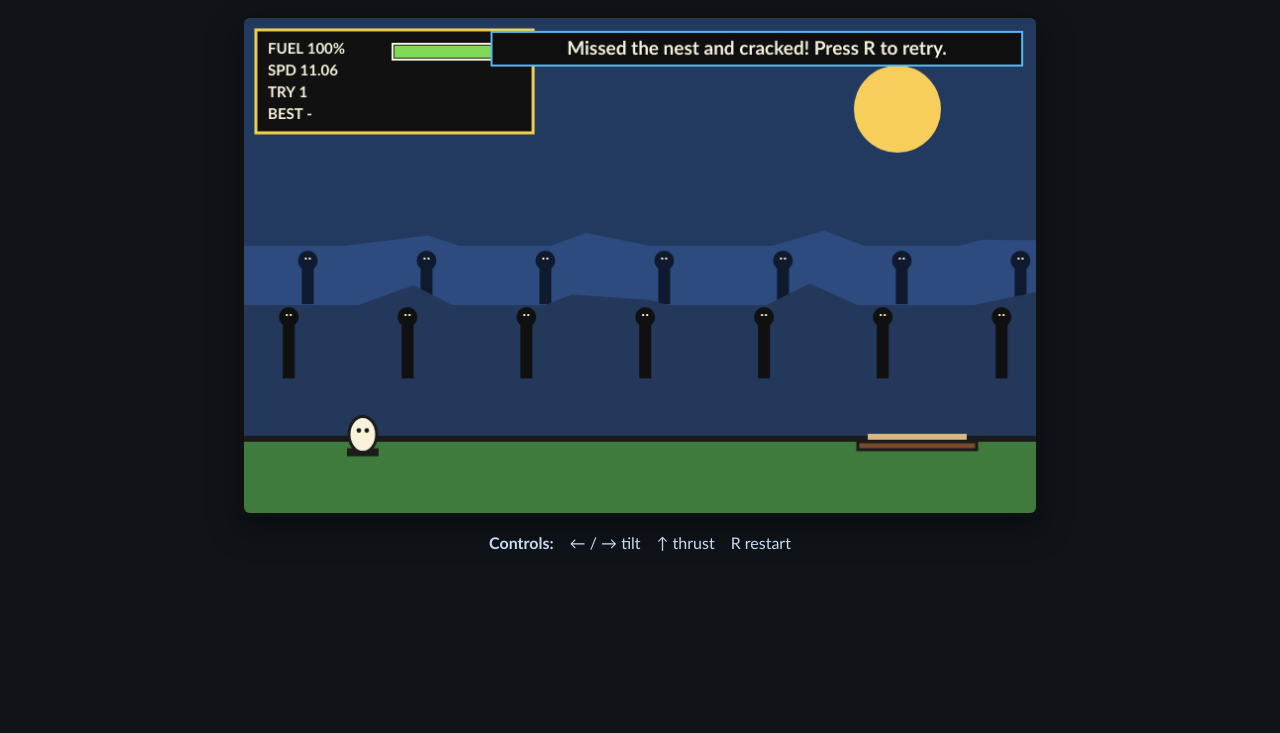
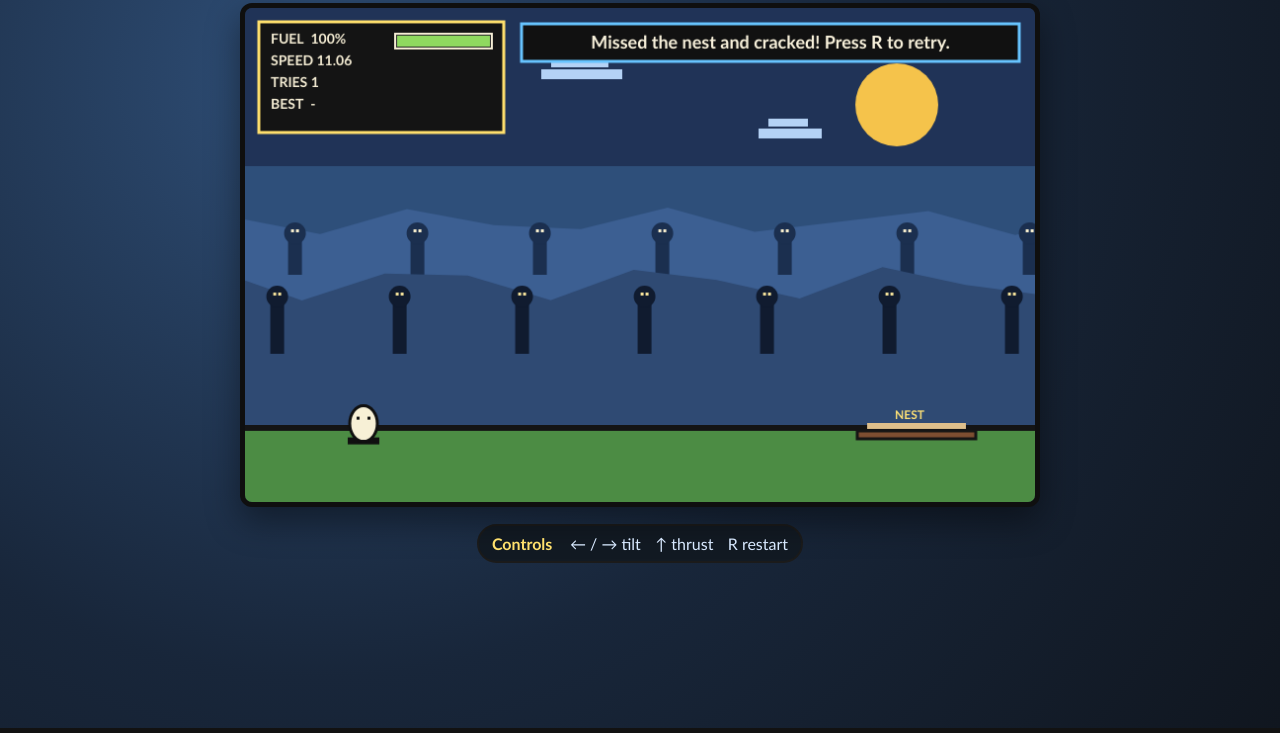
Before and after one commit to shawnmacewen/egg-lander, a plain HTML site: page index.html in a window 1280 px wide. Shown: the part 91-824 px from the top of the page. Drawn offline with Linux system fonts and the light colour scheme.

Commit message:
style: apply patapon-inspired visual + HUD readability pass

```diff
--- a/game.js
+++ b/game.js
@@ -56,7 +56,7 @@ function resetRun() {
 function crash(msg) {
   state.running = false;
   state.attempts += 1;
-  state.message = msg + ' Press R to retry.';
+  state.message = `${msg} Press R to retry.`;
 }
 
 function win() {
@@ -112,37 +112,66 @@ function update() {
   }
 }
 
-function drawParallaxLayer(yBase, height, color, speedFactor, bump) {
-  const offset = -((lander.x * speedFactor) % (W + 160));
-  ctx.fillStyle = color;
+function drawParallaxLayer(config) {
+  const {
+    yBase, fill, speedFactor, bump, step,
+  } = config;
+
+  const offset = -((lander.x * speedFactor) % (W + step * 2));
+  ctx.fillStyle = fill;
   ctx.beginPath();
   ctx.moveTo(0, H);
-  for (let x = -200; x <= W + 220; x += 80) {
+
+  for (let x = -step * 2; x <= W + step * 2; x += step) {
     const localX = x + offset;
-    const peak = yBase + Math.sin((x + offset) * 0.03) * bump;
-    ctx.lineTo(localX, peak);
+    const wave = Math.sin((x + offset) * 0.026) * bump;
+    ctx.lineTo(localX, yBase + wave);
   }
+
   ctx.lineTo(W, H);
   ctx.closePath();
   ctx.fill();
-
-  ctx.fillRect(0, yBase, W, height);
 }
 
-function drawTotems(speedFactor, color, y, height) {
-  const offset = -((lander.x * speedFactor) % 120);
-  ctx.fillStyle = color;
-  for (let x = -40; x < W + 80; x += 120) {
+function drawTotems(speedFactor, color, y, height, eyeColor = '#f8efcf') {
+  const spacing = 124;
+  const offset = -((lander.x * speedFactor) % spacing);
+
+  for (let x = -60; x < W + spacing; x += spacing) {
     const tx = x + offset;
-    ctx.fillRect(tx, y, 12, height);
+    ctx.fillStyle = color;
+    ctx.fillRect(tx, y, 14, height);
+
     ctx.beginPath();
-    ctx.arc(tx + 6, y, 10, 0, Math.PI * 2);
+    ctx.arc(tx + 7, y, 11, 0, Math.PI * 2);
     ctx.fill();
-    ctx.fillStyle = '#f7f0ca';
-    ctx.fillRect(tx + 3, y - 3, 2, 2);
-    ctx.fillRect(tx + 7, y - 3, 2, 2);
-    ctx.fillStyle = color;
+
+    ctx.fillStyle = eyeColor;
+    ctx.fillRect(tx + 3, y - 4, 3, 3);
+    ctx.fillRect(tx + 8, y - 4, 3, 3);
   }
+}
+
+function drawSkyDecor() {
+  ctx.fillStyle = '#203357';
+  ctx.fillRect(0, 0, W, 160);
+
+  ctx.fillStyle = '#f5c34b';
+  ctx.beginPath();
+  ctx.arc(660, 98, 42, 0, Math.PI * 2);
+  ctx.fill();
+
+  const clouds = [
+    { x: 120, y: 88, w: 70 },
+    { x: 300, y: 62, w: 82 },
+    { x: 520, y: 122, w: 64 },
+  ];
+
+  ctx.fillStyle = '#b4d2f5';
+  clouds.forEach((c) => {
+    ctx.fillRect(c.x, c.y, c.w, 10);
+    ctx.fillRect(c.x + 10, c.y - 10, c.w - 24, 8);
+  });
 }
 
 function drawEgg(x, y, angle, thrusting) {
@@ -150,38 +179,34 @@ function drawEgg(x, y, angle, thrusting) {
   ctx.translate(x, y);
   ctx.rotate(angle);
 
-  ctx.fillStyle = '#1b1b1b';
-  ctx.fillRect(-16, 14, 32, 8);
+  ctx.fillStyle = '#101010';
+  ctx.fillRect(-16, 14, 32, 7);
 
   ctx.beginPath();
   ctx.ellipse(0, 0, 14, 18, 0, 0, Math.PI * 2);
-  ctx.fillStyle = '#f9f3dc';
+  ctx.fillStyle = '#f7f0d6';
   ctx.fill();
   ctx.lineWidth = 3;
-  ctx.strokeStyle = '#1b1b1b';
+  ctx.strokeStyle = '#101010';
   ctx.stroke();
 
-  ctx.fillStyle = '#1b1b1b';
-  ctx.beginPath();
-  ctx.arc(-4, -4, 2.3, 0, Math.PI * 2);
-  ctx.fill();
-  ctx.beginPath();
-  ctx.arc(4, -4, 2.3, 0, Math.PI * 2);
-  ctx.fill();
+  ctx.fillStyle = '#101010';
+  ctx.fillRect(-7, -7, 3, 3);
+  ctx.fillRect(4, -7, 3, 3);
 
   if (thrusting) {
-    ctx.fillStyle = '#ff8f2f';
+    ctx.fillStyle = '#ff8730';
     ctx.beginPath();
     ctx.moveTo(-7, 22);
-    ctx.lineTo(0, 31 + Math.random() * 9);
+    ctx.lineTo(0, 31 + Math.random() * 8);
     ctx.lineTo(7, 22);
     ctx.closePath();
     ctx.fill();
 
-    ctx.fillStyle = '#ffe066';
+    ctx.fillStyle = '#ffe06e';
     ctx.beginPath();
     ctx.moveTo(-4, 22);
-    ctx.lineTo(0, 28 + Math.random() * 5);
+    ctx.lineTo(0, 28 + Math.random() * 4);
     ctx.lineTo(4, 22);
     ctx.closePath();
     ctx.fill();
@@ -192,72 +217,88 @@ function drawEgg(x, y, angle, thrusting) {
 
 function drawHud() {
   const speed = Math.hypot(lander.vx, lander.vy);
+  const best = state.bestLandingSpeed == null ? '-' : state.bestLandingSpeed.toFixed(2);
 
-  ctx.fillStyle = '#111';
-  ctx.fillRect(12, 12, 280, 104);
-  ctx.strokeStyle = '#f3d24f';
+  ctx.fillStyle = '#141414';
+  ctx.fillRect(14, 14, 248, 112);
+  ctx.strokeStyle = '#ffe06d';
   ctx.lineWidth = 3;
-  ctx.strokeRect(12, 12, 280, 104);
+  ctx.strokeRect(14, 14, 248, 112);
 
-  ctx.font = 'bold 15px Trebuchet MS, sans-serif';
-  ctx.fillStyle = '#f8f4dd';
-  ctx.fillText(`FUEL ${lander.fuel.toFixed(0)}%`, 24, 36);
-  ctx.fillText(`SPD ${speed.toFixed(2)}`, 24, 58);
-  ctx.fillText(`TRY ${state.attempts}`, 24, 80);
-  const best = state.bestLandingSpeed == null ? '-' : state.bestLandingSpeed.toFixed(2);
-  ctx.fillText(`BEST ${best}`, 24, 102);
+  ctx.fillStyle = '#f5edd4';
+  ctx.font = 'bold 14px Trebuchet MS, sans-serif';
+  ctx.fillText(`FUEL  ${lander.fuel.toFixed(0)}%`, 26, 36);
+  ctx.fillText(`SPEED ${speed.toFixed(2)}`, 26, 58);
+  ctx.fillText(`TRIES ${state.attempts}`, 26, 80);
+  ctx.fillText(`BEST  ${best}`, 26, 102);
 
-  const barX = 150;
+  const barX = 152;
   const barY = 26;
-  const barW = 126;
-  ctx.fillStyle = '#282828';
-  ctx.fillRect(barX, barY, barW, 16);
-  ctx.fillStyle = lander.fuel > 35 ? '#80d957' : '#ff9251';
-  ctx.fillRect(barX + 2, barY + 2, (barW - 4) * (lander.fuel / 100), 12);
-  ctx.strokeStyle = '#f8f4dd';
+  const barW = 98;
+  ctx.fillStyle = '#292929';
+  ctx.fillRect(barX, barY, barW, 15);
+  ctx.fillStyle = lander.fuel > 35 ? '#8fd95f' : '#ff9259';
+  ctx.fillRect(barX + 2, barY + 2, (barW - 4) * (lander.fuel / 100), 11);
+  ctx.strokeStyle = '#f5edd4';
   ctx.lineWidth = 2;
-  ctx.strokeRect(barX, barY, barW, 16);
+  ctx.strokeRect(barX, barY, barW, 15);
 
+  ctx.fillStyle = '#111111';
+  ctx.fillRect(280, 16, W - 296, 38);
+  ctx.strokeStyle = '#67c4ff';
+  ctx.lineWidth = 3;
+  ctx.strokeRect(280, 16, W - 296, 38);
+
+  ctx.font = 'bold 18px Trebuchet MS, sans-serif';
+  ctx.fillStyle = '#f9f2dc';
   ctx.textAlign = 'center';
-  ctx.fillStyle = '#0f0f0f';
-  ctx.fillRect(250, 14, 536, 34);
-  ctx.strokeStyle = '#56b8f5';
-  ctx.strokeRect(250, 14, 536, 34);
-  ctx.fillStyle = '#f5f0dc';
-  ctx.font = 'bold 19px Trebuchet MS, sans-serif';
-  ctx.fillText(state.message, W / 2 + 118, 37);
+  ctx.fillText(state.message, 280 + (W - 296) / 2, 41);
   ctx.textAlign = 'start';
 }
 
 function drawScene() {
   ctx.clearRect(0, 0, W, H);
 
-  ctx.fillStyle = '#223a5f';
+  ctx.fillStyle = '#2e4f7a';
   ctx.fillRect(0, 0, W, H);
 
-  ctx.fillStyle = '#f7ce5c';
-  ctx.beginPath();
-  ctx.arc(660, 92, 44, 0, Math.PI * 2);
-  ctx.fill();
+  drawSkyDecor();
 
-  drawParallaxLayer(230, H - 230, '#2e4b7f', 0.12, 16);
-  drawTotems(0.18, '#0f1a2e', 245, 44);
-  drawParallaxLayer(290, H - 290, '#24385c', 0.24, 22);
-  drawTotems(0.34, '#101010', 302, 62);
+  drawParallaxLayer({
+    yBase: 216,
+    fill: '#3c5f92',
+    speedFactor: 0.1,
+    bump: 14,
+    step: 88,
+  });
+  drawTotems(0.17, '#1b2f4f', 228, 42);
 
-  ctx.fillStyle = '#3f7b3c';
+  drawParallaxLayer({
+    yBase: 278,
+    fill: '#2f4a73',
+    speedFactor: 0.22,
+    bump: 18,
+    step: 84,
+  });
+  drawTotems(0.32, '#101b2f', 292, 58, '#f6e39b');
+
+  ctx.fillStyle = '#4c8c44';
   ctx.fillRect(0, GROUND_Y, W, H - GROUND_Y);
 
-  ctx.fillStyle = '#1a1a1a';
+  ctx.fillStyle = '#141414';
   ctx.fillRect(0, GROUND_Y - 6, W, 6);
 
-  ctx.fillStyle = '#7a4b2d';
+  ctx.fillStyle = '#7d4e31';
   ctx.fillRect(pad.x, pad.y, pad.width, pad.height);
-  ctx.strokeStyle = '#1a1a1a';
+  ctx.strokeStyle = '#151515';
   ctx.lineWidth = 3;
   ctx.strokeRect(pad.x, pad.y, pad.width, pad.height);
-  ctx.fillStyle = '#d8b783';
+  ctx.fillStyle = '#debf8b';
   ctx.fillRect(pad.x + 10, pad.y - 8, pad.width - 20, 6);
+
+  ctx.fillStyle = '#ffe276';
+  ctx.font = 'bold 12px Trebuchet MS, sans-serif';
+  ctx.fillText('NEST', pad.x + 38, pad.y - 12);
 
   drawEgg(lander.x, lander.y, lander.angle, lander.thrusting);
   drawHud();
@@ -274,6 +315,7 @@ window.addEventListener('keydown', (e) => {
     resetRun();
     return;
   }
+
   if (['ArrowLeft', 'ArrowRight', 'ArrowUp'].includes(e.key)) {
     keys.add(e.key);
     e.preventDefault();
--- a/index.html
+++ b/index.html
@@ -9,10 +9,10 @@
   <body>
     <main class="wrap">
       <h1>🥚 Egg Lander</h1>
-      <p class="subtitle">Land softly on the nest. Crack the egg and it's over.</p>
+      <p class="subtitle">Arcade landing challenge with direct keyboard control — no rhythm/tap mechanic.</p>
       <canvas id="game" width="800" height="500" aria-label="Egg Lander game canvas"></canvas>
-      <section class="controls">
-        <strong>Controls:</strong>
+      <section class="controls" aria-label="Controls">
+        <strong>Controls</strong>
         <span>← / → tilt</span>
         <span>↑ thrust</span>
         <span>R restart</span>
--- a/style.css
+++ b/style.css
@@ -10,44 +10,53 @@ body {
   margin: 0;
   min-height: 100vh;
   font-family: "Trebuchet MS", "Segoe UI", system-ui, sans-serif;
-  background: #101419;
-  color: #f8f4dd;
+  background: radial-gradient(circle at 25% 20%, #2f4f78 0, #18263a 52%, #10161f 100%);
+  color: #f9f2dd;
 }
 
 .wrap {
-  max-width: 900px;
-  margin: 1.5rem auto;
-  padding: 0 1rem;
+  max-width: 920px;
+  margin: 1.2rem auto;
+  padding: 0 1rem 1.2rem;
   text-align: center;
 }
 
 h1 {
-  margin-bottom: 0.35rem;
+  margin: 0.4rem 0 0.2rem;
   letter-spacing: 0.03em;
+  text-shadow: 0 2px 0 #101010;
 }
 
 .subtitle {
-  margin-top: 0;
-  opacity: 0.9;
-  color: #ffe39e;
+  margin: 0 0 0.8rem;
+  color: #ffe39d;
 }
 
 canvas {
   width: 100%;
   max-width: 800px;
-  border: 4px solid #111;
-  border-radius: 10px;
+  border: 5px solid #0f0f0f;
+  border-radius: 12px;
   background: #203043;
   image-rendering: crisp-edges;
-  box-shadow: 0 12px 32px rgba(0, 0, 0, 0.45);
+  box-shadow: 0 14px 34px rgba(0, 0, 0, 0.42);
 }
 
 .controls {
-  margin-top: 0.85rem;
+  margin: 0.9rem auto 0;
+  width: fit-content;
   display: flex;
-  gap: 1rem;
+  gap: 0.9rem;
+  flex-wrap: wrap;
   justify-content: center;
-  flex-wrap: wrap;
-  opacity: 0.95;
-  color: #cfe6ff;
+  padding: 0.5rem 0.8rem;
+  border-radius: 999px;
+  border: 2px solid #1b1b1b;
+  background: #121a23;
+  color: #d8e9ff;
 }
+
+.controls strong {
+  color: #ffe06d;
+  margin-right: 0.2rem;
+}
```
Also changed, not shown: README.md.
